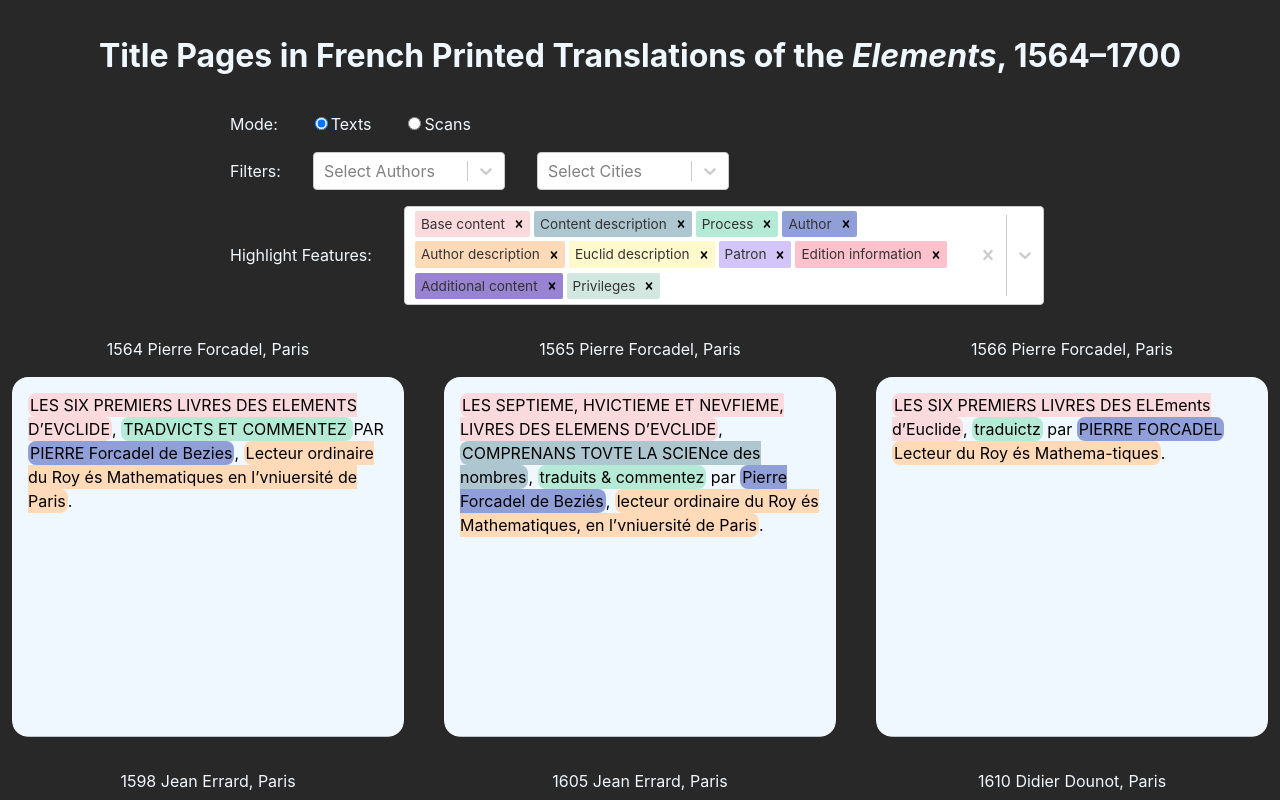
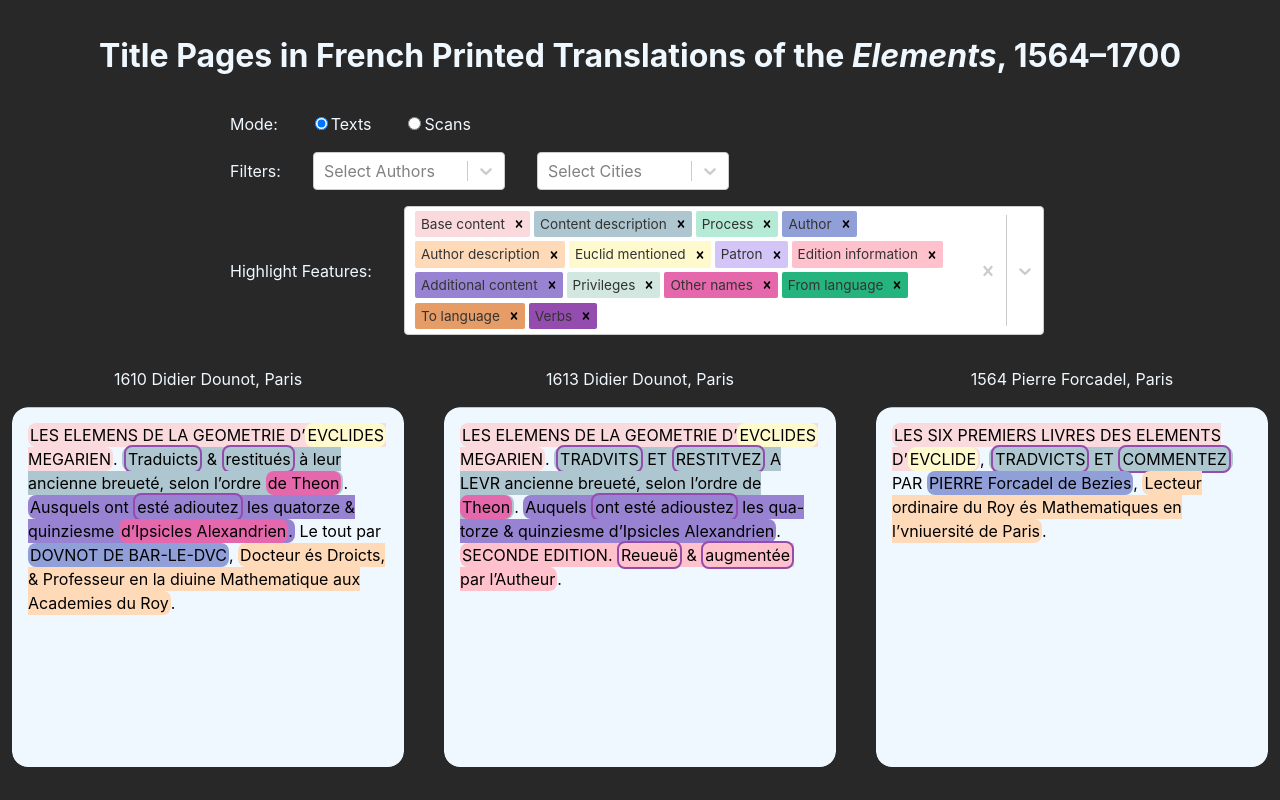
Before and after one commit to ReallyLiri/elements-title-pages, a React (Vite) app: page / in a window 1280 px wide. Shown: the top 800 px of the page. Built offline with nearby package versions, Linux system fonts and the light colour scheme.

Commit message:
Updated files

```diff
--- a/src/App.tsx
+++ b/src/App.tsx
@@ -93,7 +93,12 @@ const loadData = (setItems: Dispatch<SetStateAction<Item[] | undefined>>) => {
                       feature as Feature
                     ]
                       .filter((column) => !!raw[column])
-                      .map((column) => raw[column] as string);
+                      .map((column) => raw[column] as string)
+                      .flatMap((text) =>
+                        FeaturesToSplit[feature as Feature]
+                          ? text.split(", ")
+                          : [text],
+                      );
                     return acc;
                   },
                   {} as Partial<Record<Feature, string[]>>,
@@ -226,9 +231,13 @@ const highlightText = (
   let highlighted = text;
   features.forEach((feature) => {
     mapping[feature]?.forEach((text) => {
+      const style =
+        feature === "Verbs"
+          ? `border: 2px solid ${FeatureToColor[feature]}; padding: 2px; border-radius: 8px;`
+          : `background-color: ${FeatureToColor[feature]}; padding: 2px; border-radius: 8px;`;
       highlighted = highlighted.replace(
         text.trim(),
-        `<span style="background-color: ${FeatureToColor[feature]}; padding: 2px; border-radius: 8px;">${text}</span>`,
+        `<span style="${style}">${text}</span>`,
       );
     });
   });
@@ -294,11 +303,15 @@ type Feature =
   | "Process"
   | "Author"
   | "Author description"
-  | "Euclid description"
+  | "Euclid mentioned"
   | "Patron"
   | "Edition information"
   | "Additional content"
-  | "Privileges";
+  | "Privileges"
+  | "Other names"
+  | "From language"
+  | "To language"
+  | "Verbs";
 
 const FeatureToColumnName: Record<Feature, string[]> = {
   "Base content": ["TITLE: BASE CONTENT"],
@@ -309,7 +322,7 @@ const FeatureToColumnName: Record<Feature, string[]> = {
     "TITLE: AUTHOR DESCRIPTION",
     "TITLE: AUTHOR DESCRIPTION 2",
   ],
-  "Euclid description": ["TITLE: EUCLID DESCRIPTION"],
+  "Euclid mentioned": ["EUCLID MENTIONED IN TITLE PAGE"],
   Patron: ["TITLE: PATRON REF"],
   "Edition information": ["TITLE: EDITION INFO"],
   "Additional content": [
@@ -317,6 +330,17 @@ const FeatureToColumnName: Record<Feature, string[]> = {
     "TITLE: ADDITIONAL CONTENT 2",
   ],
   Privileges: ["TITLE: PRIVILAGES"],
+  "Other names": ["OTHER NAMES"],
+  "From language": ["EXPLICITLY STATED: TRANSLATED FROM"],
+  "To language": ["EXPLICITLY STATED: TRANSLATED TO"],
+  Verbs: ["TITLE: VERBS"],
+};
+
+const FeaturesToSplit: Partial<Record<Feature, boolean>> = {
+  "Other names": true,
+  "From language": true,
+  "To language": true,
+  Verbs: true,
 };
 
 const FeatureToColor: Record<Feature, string> = {
@@ -325,11 +349,15 @@ const FeatureToColor: Record<Feature, string> = {
   Process: "#B5EAD7",
   Author: "#909fd7",
   "Author description": "#FFDAB9",
-  "Euclid description": "#FFFACD",
+  "Euclid mentioned": "#FFFACD",
   Patron: "#D4C5F9",
   "Edition information": "#FFC1CC",
   "Additional content": "#9783d2",
   Privileges: "#D1E7E0",
+  "Other names": "#e567ac",
+  "From language": "#25b47e",
+  "To language": "#e59c67",
+  Verbs: "#954caf",
 };
 
 function App() {
@@ -379,6 +407,8 @@ function App() {
   }, [items, cities, authors, mode, requireImage]);
 
   useEffect(() => loadData(setItems), []);
+
+  console.error(filteredItems);
 
   return (
     <Container>
```
Also changed, not shown: public/docs/EiP.csv, 1 other file (tests, documents, lock files or other folders).
